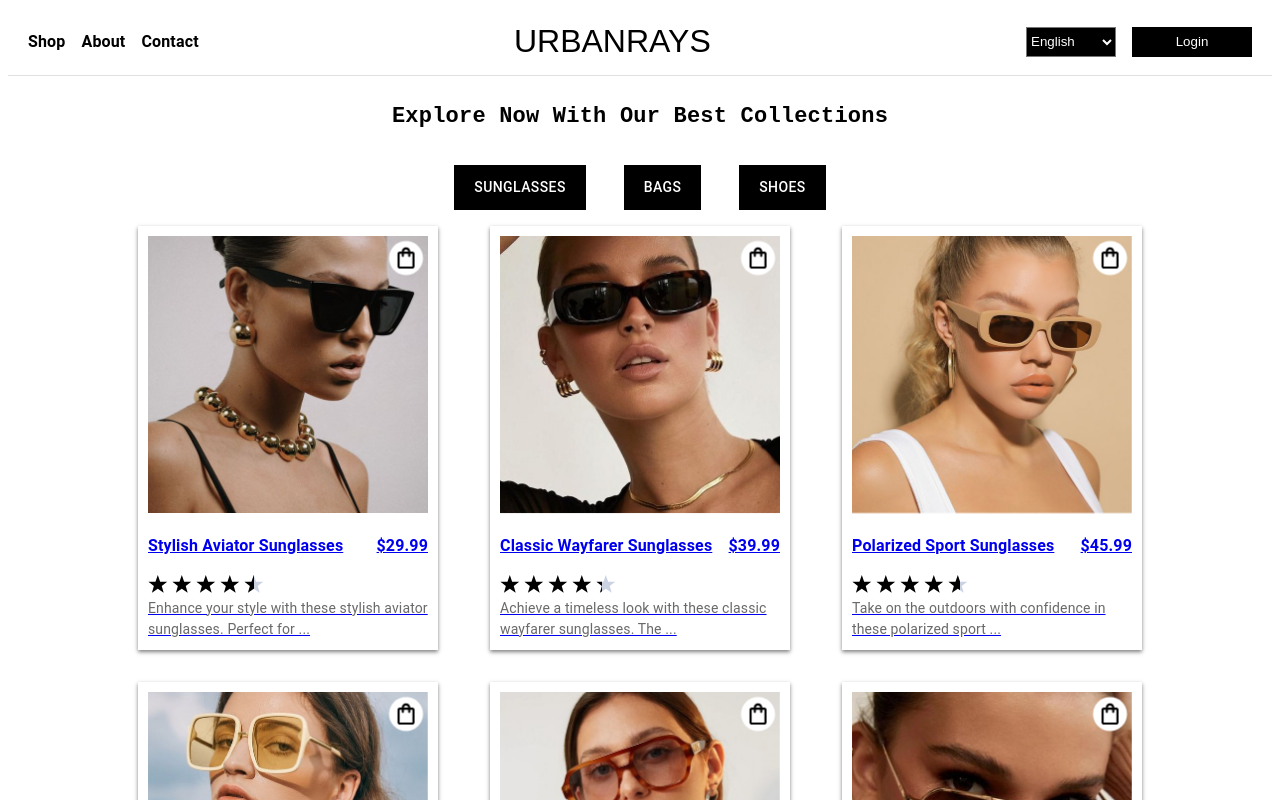
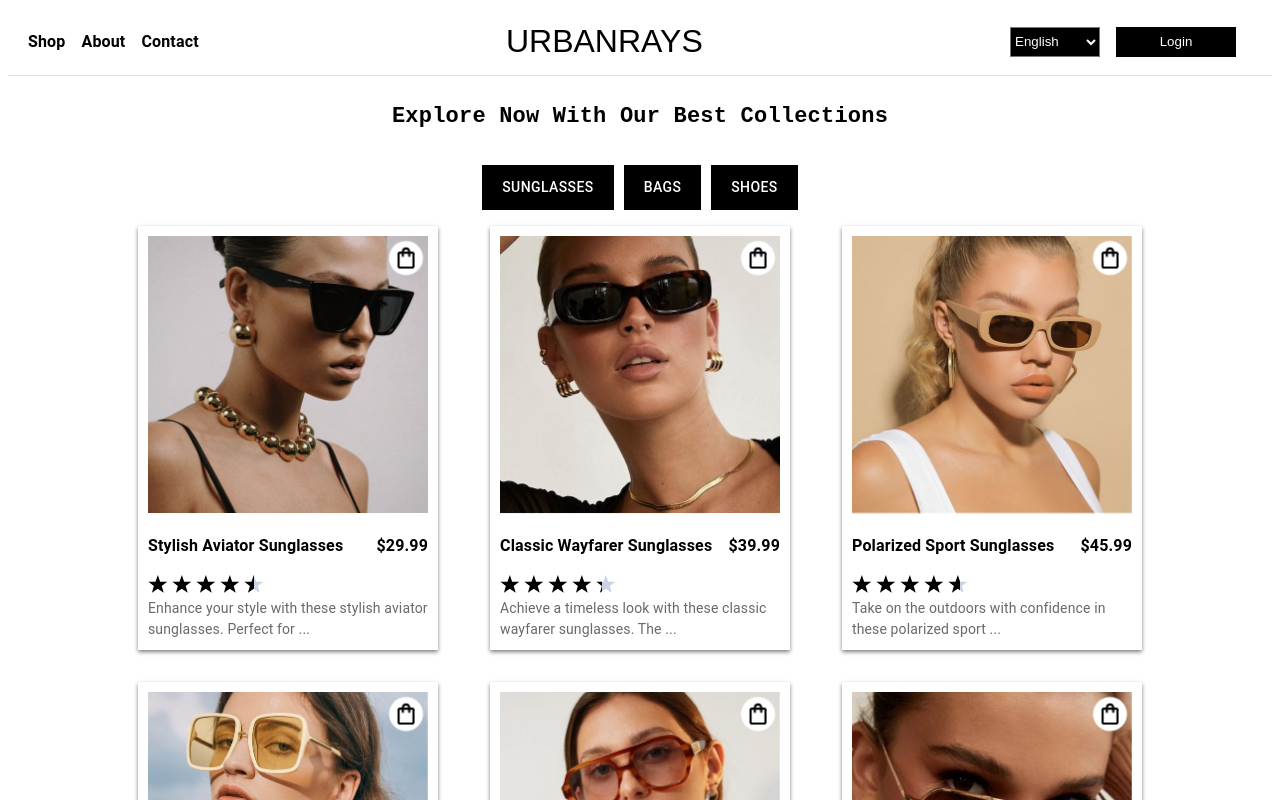
Before and after one commit to ray-arpita/urbanrays, a React (Create React App) app: page /shop in a window 1280 px wide. Shown: the top 800 px of the page. Built offline with nearby package versions, Linux system fonts and the light colour scheme; a web font is replaced by a local one.

Commit message:
styling changes

```diff
--- a/src/components/commonCard.css
+++ b/src/components/commonCard.css
@@ -1,7 +1,7 @@
 @import url('https://fonts.googleapis.com/css2?family=Aboreto&family=Cardo&family=Dancing+Script:wght@700&family=Henny+Penny&family=Kode+Mono:wght@400..700&family=Protest+Guerrilla&family=Protest+Revolution&family=Protest+Strike&display=swap');
 
 .cardImage {width: 277px;height : 277px ; object-fit: cover;object-position: center;}
-.cardText { font-optical-sizing: auto;font-weight: bold !important; font-style: normal;text-decoration: none !important;}
+.cardText {color: black;font-optical-sizing: auto;font-weight: bold !important; font-style: normal;text-decoration: none !important;}
 .addToCartIcon {
     position: absolute;
     top: 0;
--- a/src/i18n.js
+++ b/src/i18n.js
@@ -8,7 +8,7 @@ const language = localStorage.getItem("lang");
 //LanguageDetector is a middleware to detect the currect language and change accordingly
 i18n.use(LanguageDetector).use(initReactI18next).init({
     debug : true,
-    lng : language,
+    lng : "en",
     fallbackLng : "en",
     resources : {
         en : {
--- a/src/layouts/banner/banner.js
+++ b/src/layouts/banner/banner.js
@@ -5,9 +5,11 @@ import banner_image from '../../assets/other_images/urbanrays.jpg'
 const Banner = () => {
   return (
     <>
+    {/*Banner Section*/}
     <div style={{  width : '100%' , height : '430px'}}>
     <img src={banner_image} alt='banner' style={{width : '100%' ,height : '100%' , objectFit : 'cover' , objectPosition : 'center'}}/>
     </div>
+    {/*Banner Section End*/}
     </>
   )
 }
--- a/src/layouts/navbar/navbar.js
+++ b/src/layouts/navbar/navbar.js
@@ -1,5 +1,5 @@
 import React,{useState} from "react";
-import { Grid, Typography } from "@mui/material";
+import { Grid, Typography , Avatar } from "@mui/material";
 import "./navbar.css";
 import { NavLink } from "react-router-dom";
 import { useAuth0 } from "@auth0/auth0-react";
@@ -22,6 +22,7 @@ const Navbar = () => {
   ];
 
   return (
+    <header>
     <Grid container alignItems="center" justifyContent="space-between" sx={{paddingBlock: "15px",paddingInline: "20px",}}>
       {/* Left Side */}
       <Grid item>
@@ -73,10 +74,6 @@ const Navbar = () => {
               ))}
             </select>
           </Grid>
-          {isAuthenticated ? (
-            <Typography fontWeight={"bold"}>{user.name}</Typography>
-          ) : null}
-
           <Grid
             item
             sx={{
@@ -99,9 +96,16 @@ const Navbar = () => {
               </button>
             )}
           </Grid>
+          <Grid item>
+          {isAuthenticated ? (
+            // <Typography fontWeight={"bold"}>{user.name}</Typography>
+            <Avatar sx={{ bgcolor: 'black' }}>AR</Avatar>
+          ) : null}
+          </Grid>
         </Grid>
       </Grid>
     </Grid>
+    </header>
   );
 };
 
--- a/src/pages/shop/shop.js
+++ b/src/pages/shop/shop.js
@@ -8,6 +8,7 @@ import CustomButton from "../../components/button/button";
 import Divider from "@mui/material/Divider";
 import Typography from "@mui/material/Typography";
 import { useSearchParams, Link } from "react-router-dom";
+import { Grid } from "@mui/material";
 
 const Shop = () => {
   const [productList, setProductList] = useState([]);
@@ -37,23 +38,11 @@ const Shop = () => {
   return (
     <>
       <Divider />
-      <Typography
-        fontWeight={"bold"}
-        fontSize={"22px"}
-        className="subheader"
-        py={3}
-        textAlign={'center'}
-      >
+      <Typography fontWeight={"bold"} fontSize={"22px"} className="subheader" py={3} textAlign={'center'}>
         Explore Now With Our Best Collections
       </Typography>
       <div
-        style={{
-          display: "flex",
-          justifyContent: "center",
-          gap: "3%",
-          paddingTop: "8px",
-        }}
-      >
+        style={{ display: "flex", flexWrap:'wrap', justifyContent: "center", gap: "10px", paddingTop: "8px",}}>
         <div onClick={() => setSearchParams({ category: "sunglasses" })}>
           <CustomButton label={"Sunglasses"} />
         </div>
@@ -63,16 +52,19 @@ const Shop = () => {
         <Link to="?category=shoes">
           <CustomButton label={"Shoes"} />
         </Link>
+
+
         {filterKey ? (
           <Link to=".">
             <CustomButton label={"Show All"} />
           </Link>
         ) : null}
       </div>
+
       <div style={{ display: "flex", flexWrap: "wrap", justifyContent: "center" }}>
         {DisplayProducts?.length > 0 ? (
           DisplayProducts.map((product) => (
-            <Link to={`/product-detail/${product.id}`}>
+            <Link className="cardText" to={`/product-detail/${product.id}`}>
             <Box key={product.id} p={2}>
               <CommonCard
                 title={product?.productTitle}
@@ -82,7 +74,7 @@ const Shop = () => {
                 description={truncateDescription(product?.description)}
               />
             </Box>
-             </Link>
+              </Link>
           ))
         ) : (
           <div
```
Also changed, not shown: src/layouts/second-section/fashionsection.js (+9 -3 lines).
